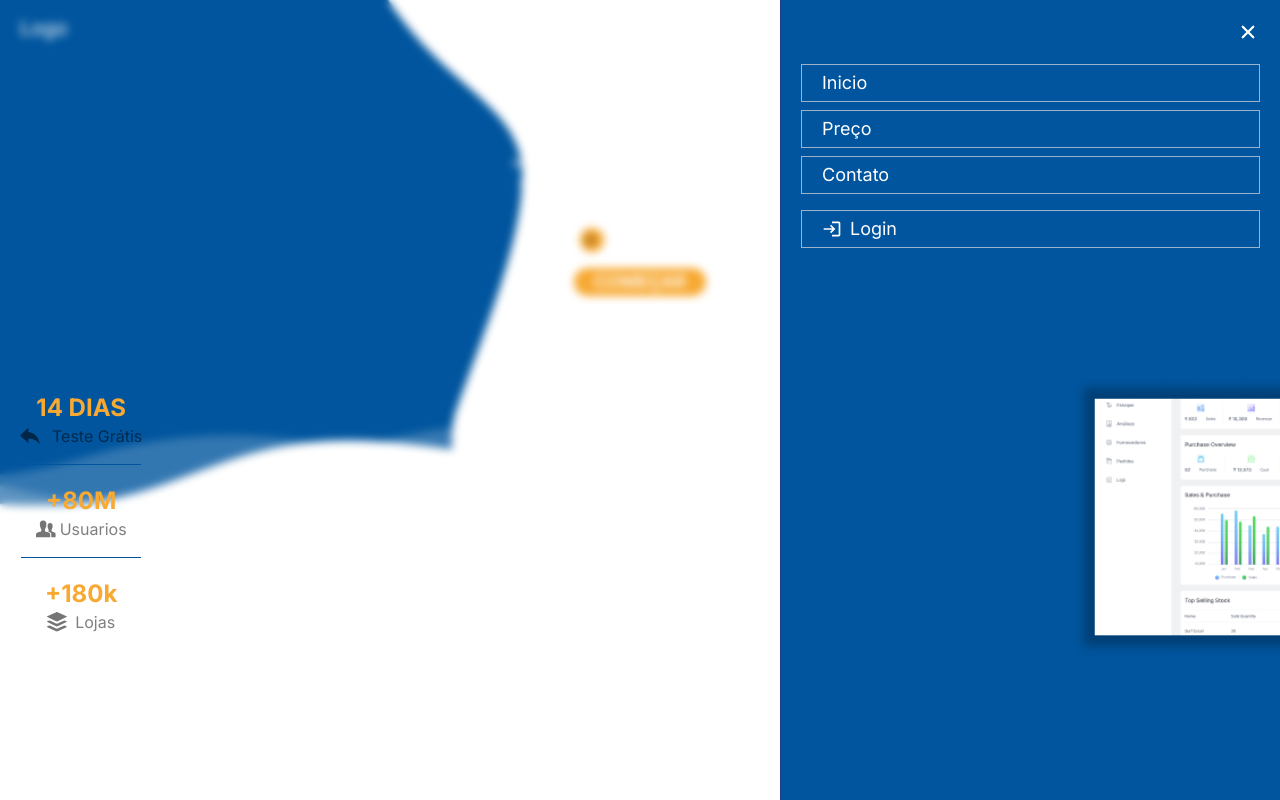
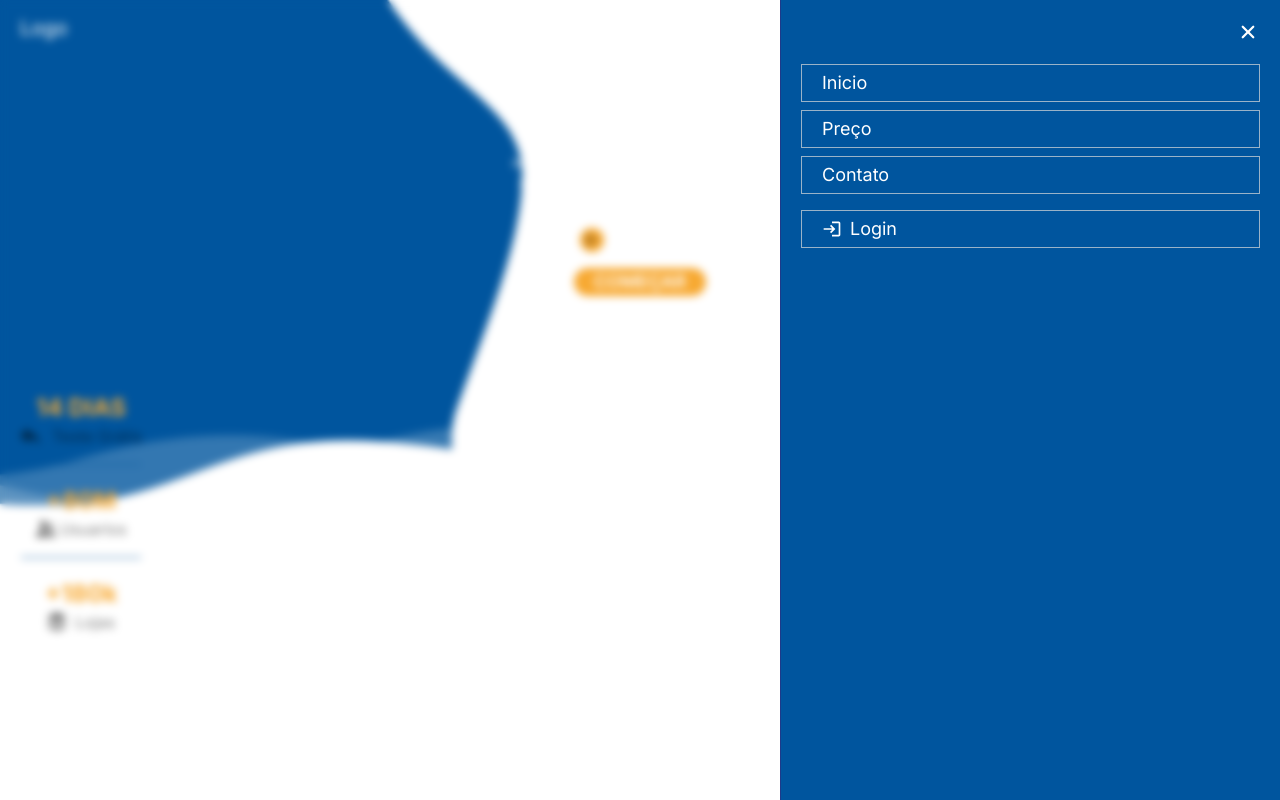
Before and after one commit to luxsoftw/SweetHubFrontend, a Next.js app: page / in a window 1280 px wide. Both pictures are taken after a click on the button 1244 px from the left and 28 px from the top of the page. Built offline with nearby package versions, Linux system fonts and the light colour scheme.

Commit message:
fix: correcting the menu error not overlapping the home page

```diff
--- a/app/components/menu-mobile.tsx
+++ b/app/components/menu-mobile.tsx
@@ -12,7 +12,7 @@ const MenuMobile = ({ isOpen, toggleMenu }: MenuMobileProps) => {
 
    return (
       <section
-         className={`fixed inset-0 backdrop-blur-sm ${isOpen ? "animate-opacity" : "animate-closeopacity"} `}
+         className={`fixed inset-0 z-50 backdrop-blur-sm ${isOpen ? "animate-opacity" : "animate-closeopacity"} `}
       >
          <div
             className={`absolute right-0 top-0 z-50 h-screen w-[75%] max-w-[500px] border-l border-blue-900 bg-tertiary ${isOpen ? "animate-menubar" : "animate-closemenubar"}`}
--- a/app/page.tsx
+++ b/app/page.tsx
@@ -32,7 +32,7 @@ export default function Home() {
                </button>
             </section>
 
-            <section className="relative flex items-center gap-5 px-5 pt-24">
+            <section className="relative z-10 flex items-center gap-5 px-5 pt-24">
                <div className="flex flex-col items-center text-secondary/50">
                   {/* teste grátis */}
                   <h1 className="text-2xl font-bold text-[#F7A932]">14 DIAS</h1>
```
